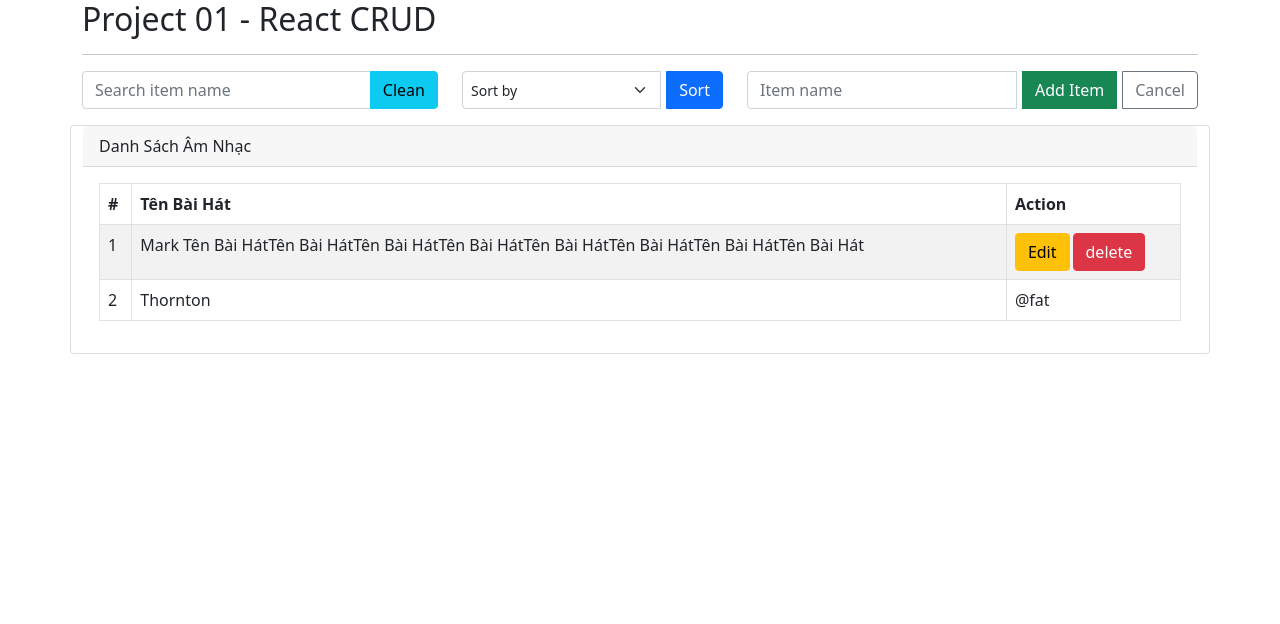
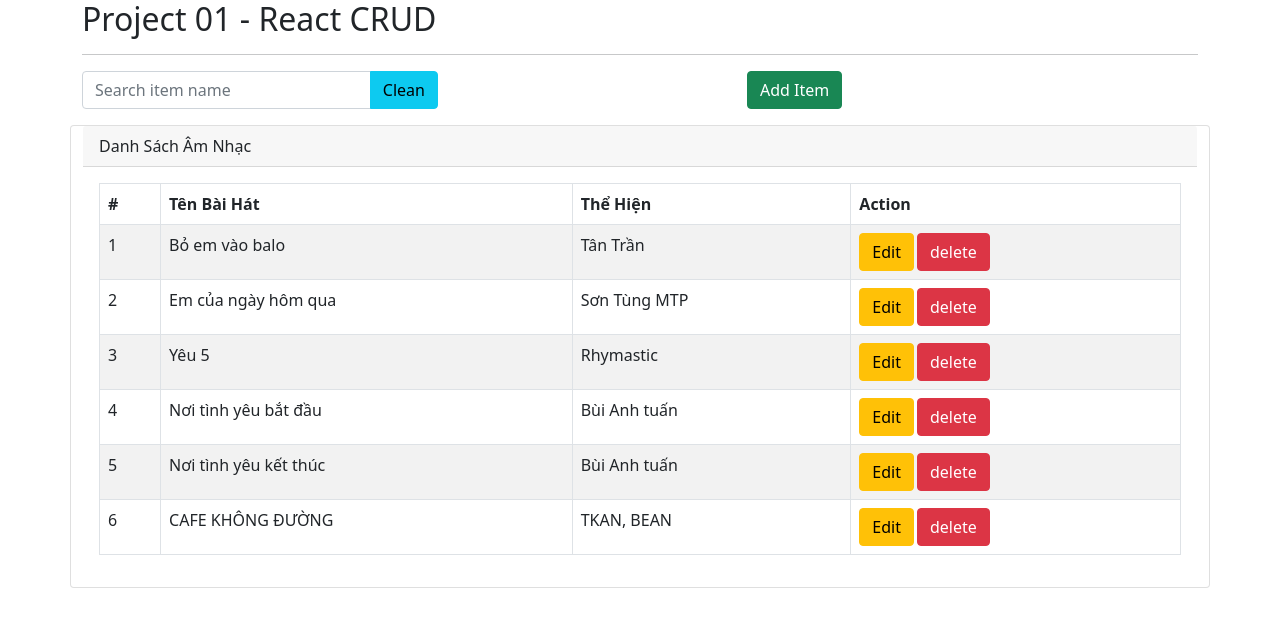
Before and after one commit to RKDN-DN3/fresher-k5-training-1, a React (Create React App) app: page / in a window 1280 px wide. Shown: the top 624 px of the page. Built offline with nearby package versions, Linux system fonts and the light colour scheme.

Commit message:
commit -2

```diff
--- a/src/App.js
+++ b/src/App.js
@@ -1,84 +1,24 @@
 import logo from './logo.svg';
 import './App.css';
-import {Row, Col,InputGroup,Form,Button, Card,Table} from'react-bootstrap';
+import React,{useState} from 'react';
+import { BrowserRouter as Router, Route, Switch } from 'react-router-dom';
+import musicData from './data';
+import MusicTable from './component/table';
+import AddMusic from './component/Add-music'
 
 function App() {
+
+  const [musices, setMusices] = useState(musicData);
   return (
     <div className="App">
+
       <div className="container">
         <h2>Project 01 - React CRUD</h2>
         <hr/>
-        <Form>
-          <Row  className="show-grid">
-            <Col md={4}>
-              <Form.Group>
-                <InputGroup className="mb-3">
-                  <Form.Control placeholder="Search item name" aria-label="Recipient's username" aria-describedby="basic-addon2"/>
-                  <Button variant="info" id="button-addon2">Clean</Button>
-              </InputGroup>
-              </Form.Group>
-            </Col>
-            <Col md={3}>
-            <Form.Group>
-                <InputGroup className="mb-3">
-                  <select class="form-select form-select-sm select_r" aria-label=".form-select-sm example">
-                    <option selected>Sort by</option>
-                    <option value="1">Tăng dần</option>
-                    <option value="2">Giảm Dần</option>
-                  </select>
-                  <Button variant="primary" id="button-addon2">Sort</Button>
-                </InputGroup>
-              </Form.Group>
-            </Col>
-            <Col md={5}>
-            <Form.Group>
-                <InputGroup className="mb-3">
-                <Form.Control placeholder="Item name" aria-label="Recipient's username" aria-describedby="basic-addon2" className="select_r" />
-                <Button variant="success" id="button-addon2" className="select_r">Add Item</Button>
-                <Button variant="outline-secondary" id="button-addon2">Cancel</Button>
-                </InputGroup>
-              </Form.Group>
-            </Col>
-          </Row>
-
-          <Row >
-              <Card className="card_width justify-content-end">
-                <Card.Header>Danh Sách Âm Nhạc</Card.Header>
-                <Card.Body>
-                <Table striped bordered hover>
-                    <thead>
-                      <tr>
-                        <th>#</th>
-                        <th>Tên Bài Hát </th>
-                        <th>Action</th>
-                      </tr>
-                    </thead>
-                    <tbody>
-                      <tr>
-                        <td>1</td>
-                        <td>Mark Tên Bài HátTên Bài HátTên Bài HátTên Bài HátTên Bài HátTên Bài HátTên Bài HátTên Bài Hát</td>
-
-                        <td>
-                          <Button variant="warning"className="margin_item">Edit</Button>
-                          <Button variant="danger">delete</Button>
-                        </td>
-                      </tr>
-                      <tr>
-                        <td>2</td>
-
-                        <td>Thornton</td>
-                        <td>@fat</td>
-                      </tr>
-
-                    </tbody>
-                  </Table>
-                </Card.Body>
-              </Card>
-          </Row>
-        </Form>
-
+        <MusicTable musices ={musices}/>
       </div>
     </div>
+
   );
 }
 
--- /dev/null
+++ b/src/component/Add-music.js
@@ -0,0 +1,59 @@
+import React,{useState} from 'react';
+import {Row, Col,Form,Button} from'react-bootstrap';
+
+function AddMusic(){
+    return(
+        <Form>
+            <Row className="mb-3">
+                <Form.Group as={Col} controlId="formGridEmail">
+                <Form.Label>Email</Form.Label>
+                <Form.Control type="email" placeholder="Enter email" />
+                </Form.Group>
+
+                <Form.Group as={Col} controlId="formGridPassword">
+                <Form.Label>Password</Form.Label>
+                <Form.Control type="password" placeholder="Password" />
+                </Form.Group>
+            </Row>
+
+            <Form.Group className="mb-3" controlId="formGridAddress1">
+                <Form.Label>Address</Form.Label>
+                <Form.Control placeholder="1234 Main St" />
+            </Form.Group>
+
+            <Form.Group className="mb-3" controlId="formGridAddress2">
+                <Form.Label>Address 2</Form.Label>
+                <Form.Control placeholder="Apartment, studio, or floor" />
+            </Form.Group>
+
+            <Row className="mb-3">
+                <Form.Group as={Col} controlId="formGridCity">
+                <Form.Label>City</Form.Label>
+                <Form.Control />
+                </Form.Group>
+
+                <Form.Group as={Col} controlId="formGridState">
+                <Form.Label>State</Form.Label>
+                <Form.Select defaultValue="Choose...">
+                    <option>Choose...</option>
+                    <option>...</option>
+                </Form.Select>
+                </Form.Group>
+
+                <Form.Group as={Col} controlId="formGridZip">
+                <Form.Label>Zip</Form.Label>
+                <Form.Control />
+                </Form.Group>
+            </Row>
+
+            <Form.Group className="mb-3" id="formGridCheckbox">
+                <Form.Check type="checkbox" label="Check me out" />
+            </Form.Group>
+
+            <Button variant="primary" type="submit">
+                Submit
+            </Button>
+        </Form>
+    )
+}
+export default AddMusic;
--- /dev/null
+++ b/src/component/table.js
@@ -0,0 +1,72 @@
+import React from 'react';
+import {Form,Col,Row,Card, Table,InputGroup,Button} from 'react-bootstrap';
+
+function MusicTable(props){
+     return(
+      <Form>
+      <Row  className="show-grid">
+      <Col md={4}>
+        <Form.Group>
+          <InputGroup className="mb-3">
+            <Form.Control placeholder="Search item name" aria-label="Recipient's username" aria-describedby="basic-addon2"/>
+            <Button variant="info" id="button-addon2">Clean</Button>
+        </InputGroup>
+        </Form.Group>
+      </Col>
+      <Col md={3}>
+
+      </Col>
+      <Col md={5}>
+      <Form.Group>
+          <InputGroup className="mb-3">
+          <Button variant="success" id="button-addon2" className="select_r">Add Item</Button>
+          </InputGroup>
+        </Form.Group>
+      </Col>
+    </Row>
+
+      <Row >
+        <Card className="card_width justify-content-end">
+        <Card.Header>Danh Sách Âm Nhạc</Card.Header>
+        <Card.Body>
+        <Table striped bordered hover>
+            <thead>
+              <tr>
+                <th>#</th>
+                <th>Tên Bài Hát </th>
+                <th>Thể Hiện</th>
+                <th>Action</th>
+              </tr>
+            </thead>
+            <tbody>
+                {props.musices.length >0 ?(
+                   props.musices.map(item=>{
+                       return(
+                       <tr>
+                       <td>{item.id}</td>
+                       <td>{item.musicName}</td>
+                       <td>{item.singer}</td>
+                       <td>
+                        <Button variant="warning"className="margin_item">Edit</Button>
+                        <Button variant="danger">delete</Button>
+                        </td>
+                       </tr>
+                       )
+                    })
+                ):(
+                    <tr>
+                        <td colSpan={4}>No music found</td>
+                    </tr>
+                )
+            }
+
+            </tbody>
+          </Table>
+        </Card.Body>
+      </Card>
+      </Row >
+      </Form>
+     )
+ }
+
+ export default MusicTable
--- /dev/null
+++ b/src/data.js
@@ -0,0 +1,40 @@
+
+const musicData =[
+    {
+        id: 1,
+        musicName: "Bỏ em vào balo",
+        singer: "Tân Trần",
+        musician: "Tân Trần"
+    },
+    {
+        id: 2,
+        musicName: "Em của ngày hôm qua",
+        singer: "Sơn Tùng MTP",
+        musician: "Sơn Tùng MTP"
+    },
+    {
+        id: 3,
+        musicName: "Yêu 5",
+        singer: "Rhymastic",
+        musician: "Rhymastic"
+    },
+    {
+        id: 4,
+        musicName: "Nơi tình yêu bắt đầu",
+        singer: "Bùi Anh tuấn",
+        musician: "Tiến Minh"
+    },
+    {
+        id: 5,
+        musicName: "Nơi tình yêu kết thúc",
+        singer: "Bùi Anh tuấn",
+        musician: "Tiến Minh"
+    },
+    {
+        id: 6,
+        musicName: "CAFE KHÔNG ĐƯỜNG",
+        singer: "TKAN, BEAN",
+        musician: "JOMBIE"
+    }
+];
+export default musicData;
```
